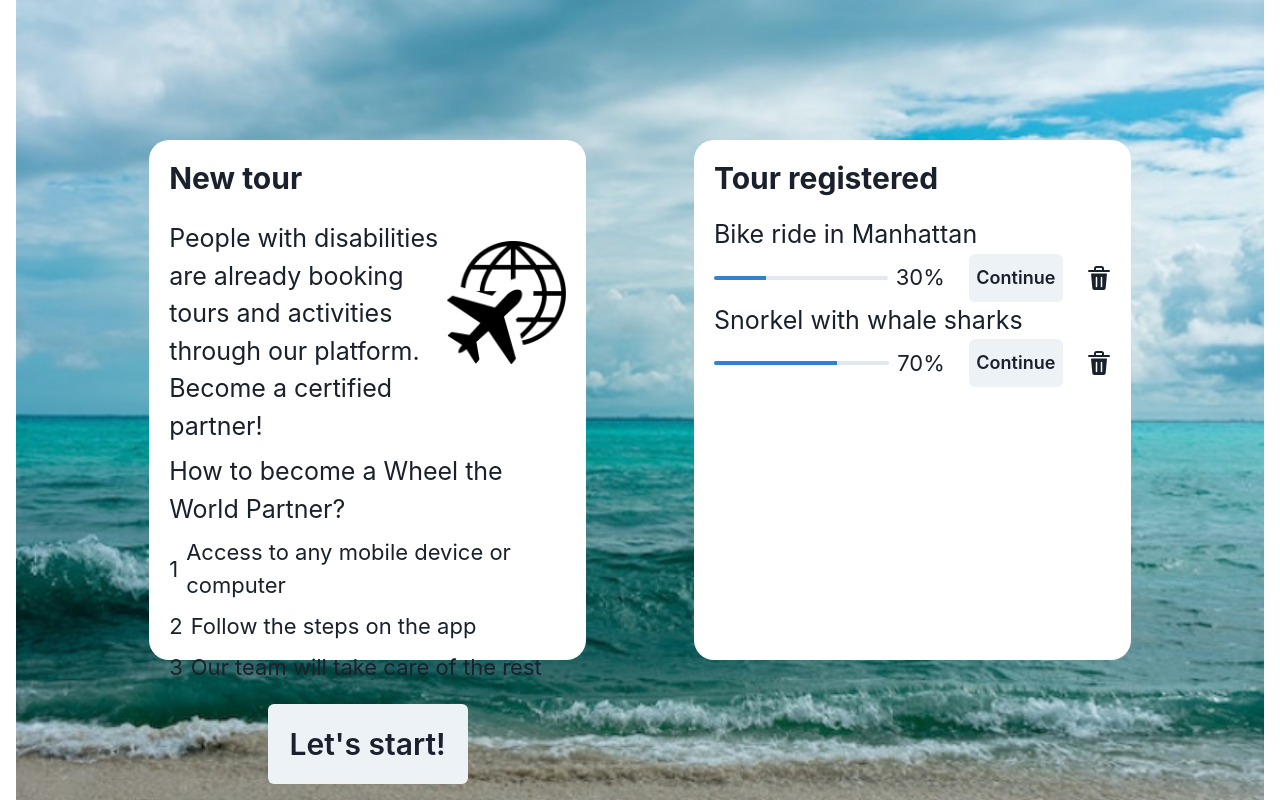
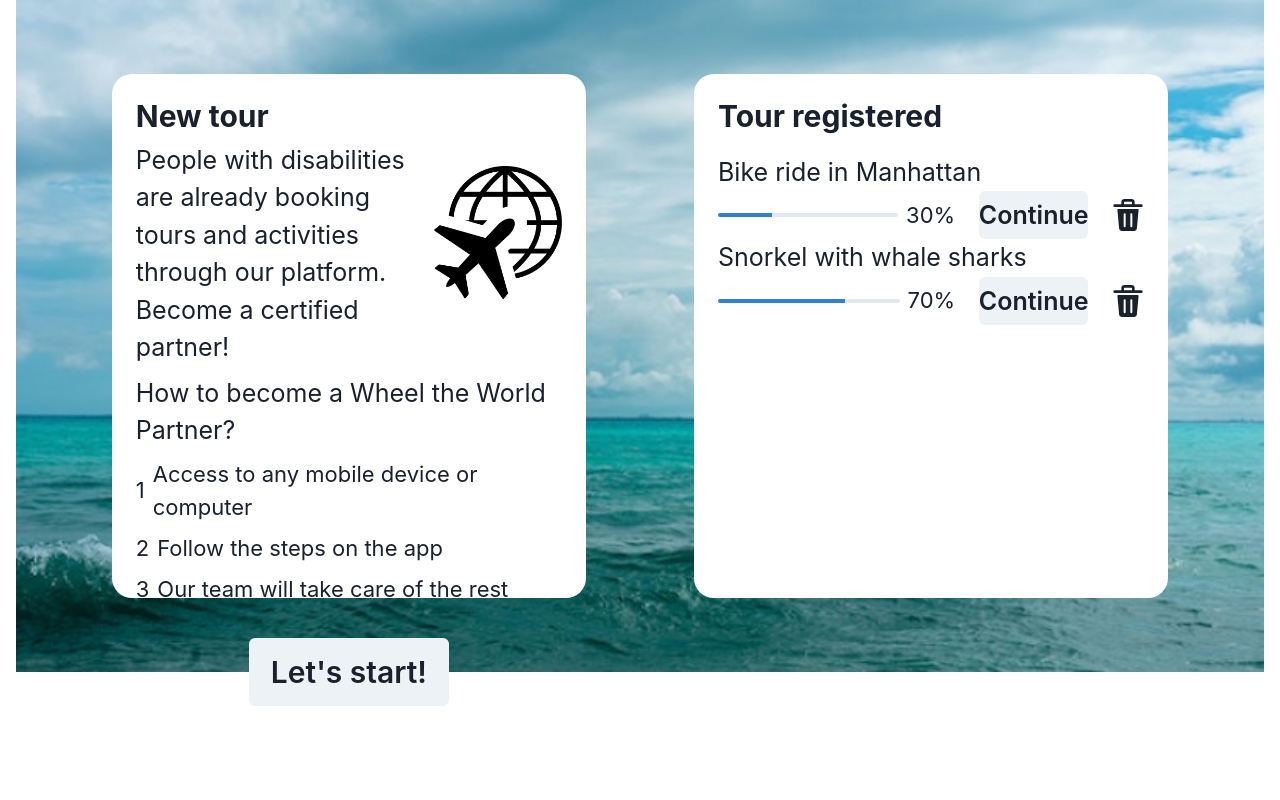
Before and after one commit to Efren73/GoWheelTheWorld-Front, a React (Create React App) app: page / in a window 1280 px wide. Built offline with nearby package versions, Linux system fonts and the light colour scheme.

Commit message:
v2 Main Screen Tour Operador

```diff
--- a/src/pages/mainScreenTO/mainScreenTO.page.tsx
+++ b/src/pages/mainScreenTO/mainScreenTO.page.tsx
@@ -25,17 +25,18 @@ function MainScreenTO(props: IMainScreenTO): JSX.Element {
     <ChakraProvider>
       <Container maxWidth="full">
         <Flex h="100vh">
-          <Box bgImage={`url(${fondoMS})`} w="full" h="full" bgSize={"cover"}>
+          <Box bgImage={`url(${fondoMS})`} w="full" h="84%" bgSize={"cover"}>
             <HStack justifyContent="center" w="full" h="full">
-              <Box  w="35%"
-                    h="65%"
+              <Box  w="38%"
+                    h="78%"
                     bgColor="white"
-                    p={5}
+                    p={6}
                     borderRadius={20}
                     marginRight="100" >
+                <VStack spacing={8}>
                   <VStack alignItems="flex-start">
                     <HStack>
-                    <VStack alignItems="flex-start" spacing={6}>
+                      <VStack alignItems="flex-start">
                         <Heading fontSize='30px'> New tour </Heading>
                         <Text fontSize='25px'> People with disabilities are already booking tours and activities through our platform. Become a certified partner! </Text>
                       </VStack>
@@ -54,19 +55,20 @@ function MainScreenTO(props: IMainScreenTO): JSX.Element {
                       <Text fontSize='22px'> 3 </Text>
                       <Text fontSize='22px'> Our team will take care of the rest </Text>
                     </HStack>
-                  <HStack justifyContent="center" w="full" p={3}>
-                    <Button size='md'
-                            height='80px'
+                  </VStack>
+                  <HStack justifyContent="center" w="full">
+                    <Button size='lg'
+                            height='68px'
                             width='200px'
                             fontSize='30px'>
                       Let's start! </Button>
                   </HStack>
                 </VStack>
               </Box>
-              <Box  w="35%"
-                    h="65%"
+              <Box  w="38%"
+                    h="78%"
                     bgColor="white"
-                    p={5}
+                    p={6}
                     borderRadius={20}
                     marginLeft="100">
                 <Heading marginBottom={5} fontSize='30px'> Tour registered </Heading>
@@ -80,8 +82,8 @@ function MainScreenTO(props: IMainScreenTO): JSX.Element {
                     </Slider>
                     <Text fontSize='22px'> 30% </Text>
                   </HStack>
-                  <Button size='lg'> Continue </Button>
-                  <DeleteIcon w={6} h={6} />
+                  <Button size='lg' fontSize="25px"> Continue </Button>
+                  <DeleteIcon w={8} h={8} />
                 </HStack>
                 <Text fontSize='25px'> Snorkel with whale sharks </Text>
                 <HStack w="full" spacing={6}>
@@ -93,8 +95,8 @@ function MainScreenTO(props: IMainScreenTO): JSX.Element {
                     </Slider>
                     <Text fontSize='22px'> 70% </Text>
                   </HStack>
-                  <Button size='lg'> Continue </Button>
-                  <DeleteIcon w={6} h={6} />
+                  <Button size='lg' fontSize='25px'> Continue </Button>
+                  <DeleteIcon w={8} h={8} />
                 </HStack>
               </Box>
             </HStack>
```
Lines whose indentation alone changed are shown as unchanged.
